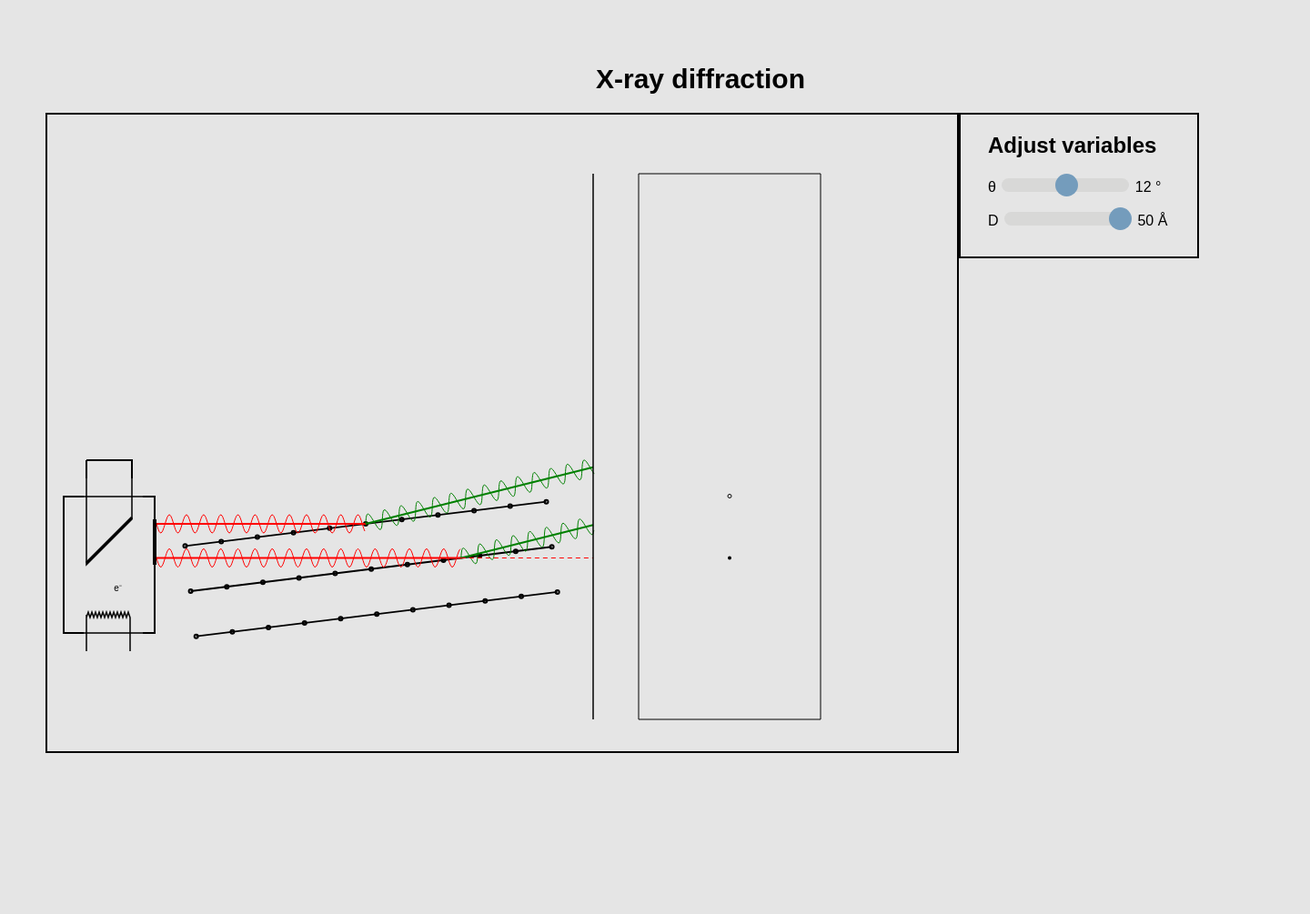
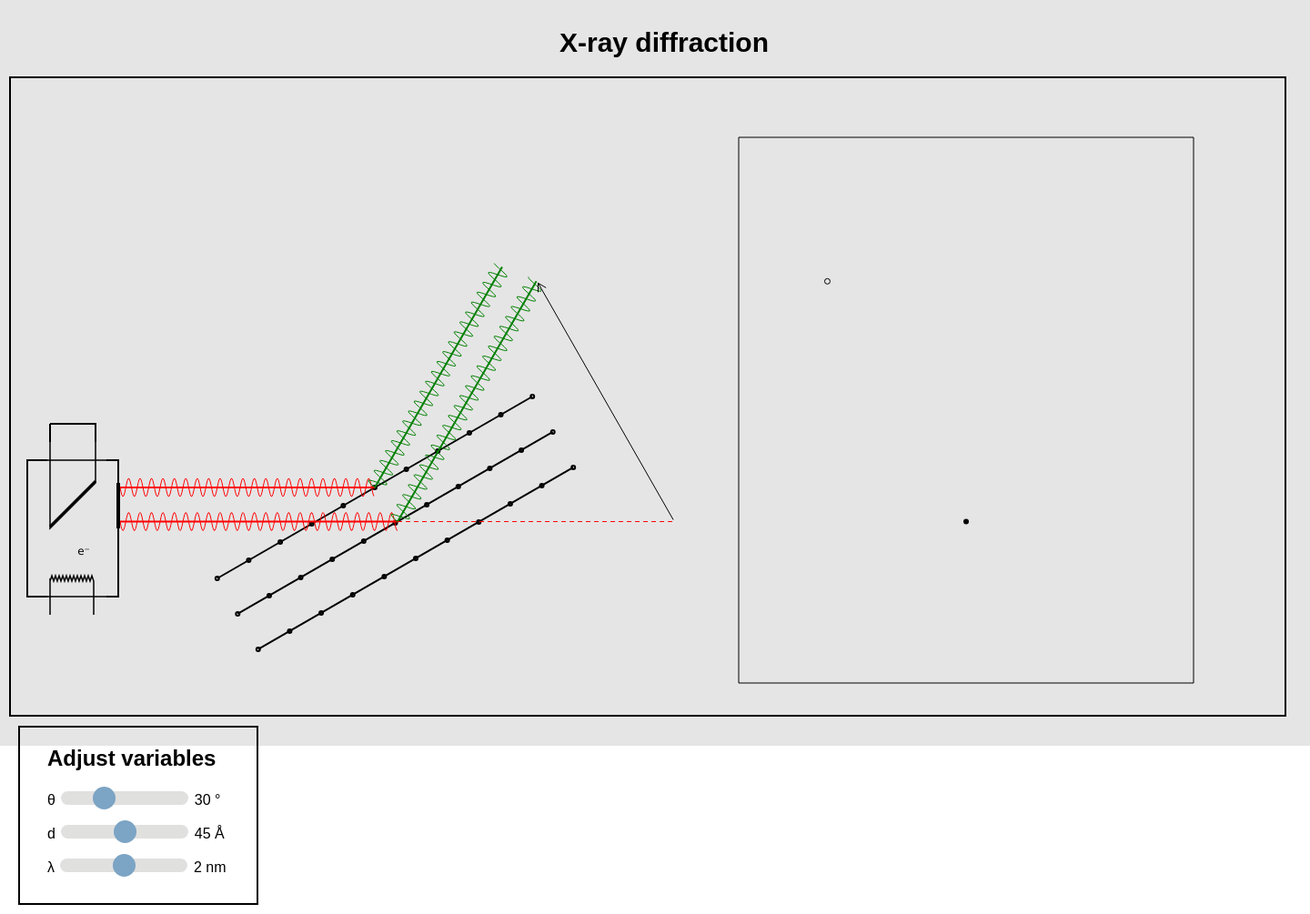
Before and after one commit to Dialpuri/BraggVisualiser, a Flask app: page / in a window 1440 px wide; the page is wider, and only the part inside the window is pictured. Shown: that part at 91% size. Before the commit the page ends 828 px from the top of that part, so only its background shows below. Run offline with Flask 2, Linux system fonts and the light colour scheme.

Commit message:
Added S vector and updated maths

```diff
--- a/Static/css/stylesheet.css
+++ b/Static/css/stylesheet.css
@@ -13,8 +13,8 @@ body {
 
 .canvasBorder {
     background-color:#E5E5E5;
-    position: relative;
-    padding: 50px;
+   /* // position: relative; */
+    padding: 10px;
     width: 100%;
     height: 100%;
 }
@@ -22,9 +22,7 @@ body {
 .canvas {
     background-color: #E5E5E5;
     padding:0px;
-    float:left;
-
-    /* display: block; */
+    display:-webkit-inline-box;
     margin: 0px auto;
     border: 2px solid black;
 }
@@ -35,12 +33,13 @@ body {
 }
 
 .slidecontainer{
+    display: block;
     float:left;
     padding: 0 30 30 30;
     width: 200px;
     color:black;
     border: 2px solid black;
-
+    margin: 10px;
 }
 
 .slider {
--- a/Static/js/rotated.js
+++ b/Static/js/rotated.js
@@ -1,8 +1,11 @@
+// Created by Jordan Dialpuri 2021, jsd523@york.ac.uk
+
 window.onload = function () {
     var c = document.getElementById("myCanvas");
     var ctx = c.getContext("2d");
     var thetaSlider = document.getElementById('theta');
     var dSlider = document.getElementById('d');
+    var wavelengthSlider = document.getElementById('wavelength')
 
     function getCursorPosition(canvas, event) {
         const rect = canvas.getBoundingClientRect()
@@ -14,7 +17,6 @@ window.onload = function () {
     const canvas = document.querySelector('canvas')
     canvas.addEventListener('mousedown', function (e) {
         getCursorPosition(canvas, e)
-        console.log("PRESS")
     })
 
     width = canvas.width;
@@ -26,10 +28,11 @@ window.onload = function () {
     const BRAGG_PLANES = 3;
     const CENTRAL_X = width / 2;
     const CENTRAL_Y = height / 2;
-    const REFLECTION_POINT = [CENTRAL_X - 150, CENTRAL_Y + 100]; // Change this to change the position of the diagram
+    const REFLECTION_POINT = [CENTRAL_X - 300, CENTRAL_Y + 100]; // Change this to change the position of the diagram
     const XRAY_SOURCE = [20, REFLECTION_POINT[1] + 15, 100, 150] // xPos, yPos, width, height
     const XRAY_SOURCE_X = (XRAY_SOURCE[0] + XRAY_SOURCE[2])
-    const DETECTOR_POSITION = width - 400
+    const DETECTOR_POSITION = width - 600
+    const DETECTOR_WIDTH = 500
     const SECOND_XRAY_Y = REFLECTION_POINT[1] + (0.25 * XRAY_SOURCE[3])
     const ATOM_SPACING = 40
     const XRAY_SOURCE_OUTER_WIDTH = 100
@@ -43,13 +46,13 @@ window.onload = function () {
     var bottomXrayCrystalCrossX;
     var radians;
     var radians_90;
-    var d = 50;
-    var theta = 7;
-    var topRefDetY;
-    var bottomRefDetY;
+    var d = 45;
+    var theta = 30;
+    var wavelength = 2;
     var isBraggSatisfied = false;
-    var currentAverageY;
-    var correctAverageY
+    var correctPos;
+    var passthroughCoords;
+    var refractedCoords;
 
     //Animate the electron coming from the coil.
     var ey = XRAY_SOURCE[1] - 45 + XRAY_SOURCE_OUTER_HEIGHT - XRAY_COIL_HEIGHT
@@ -58,6 +61,7 @@ window.onload = function () {
         requestAnimationFrame(animate)
         ctx.clearRect(40, 400, 65, 200)
         ctx.beginPath()
+        ctx.font = "12px Verdana";
         ctx.fillText("e⁻", ex, ey)
         ctx.stroke()
         ey -= 2
@@ -78,18 +82,11 @@ window.onload = function () {
             width: XRAY_SOURCE_OUTER_WIDTH,
             height: XRAY_SOURCE_OUTER_HEIGHT
         },
-        {
-            name: "Detector",
-            description: "Detects X-rays ",
-            x: DETECTOR_POSITION,
-            y: XRAY_SOURCE[1] - 400,
-            width: 10,
-            height:  600
-        },
+
         {
             name: "Diffraction Pattern",
             description: "What is shown on the detector",
-            x: DETECTOR_POSITION +50,
+            x: DETECTOR_POSITION + 50,
             y: XRAY_SOURCE[1] - 400,
             width: 200,
             height:  600
@@ -113,7 +110,13 @@ window.onload = function () {
 
     dSlider.oninput = function () {
         d = parseInt(this.value)
-        document.getElementsByTagName('dValue').innerHTML = (String(this.value + " Å"))
+        document.getElementById('dValue').innerHTML = (String(this.value + " Å"))
+        update()
+    }
+
+    wavelengthSlider.oninput = function() {
+        wavelength = parseInt(this.value)
+        document.getElementById('wavelengthValue').innerHTML = (String(this.value + " nm"))
         update()
     }
 
@@ -129,6 +132,7 @@ window.onload = function () {
         drawRefractedRays()
         draw_xray_passthrough()
         output()
+        draw_s()
         check_bragg(theta, d)
         if (isBraggSatisfied == true) {
             showCorrectDiffractionSpot()
@@ -189,10 +193,8 @@ window.onload = function () {
 
     function drawIncidentRays() {
         //Draw the indident rays coming from the X-ray source.
-
-        var topXRayLength = REFLECTION_POINT[0] - XRAY_SOURCE[0] - XRAY_SOURCE[2] //Calculate the length of the top incident X-ray, because it is at 0 degrees no pythag needed.
-        var bottomXRayLength = bottomXrayCrystalCrossX - XRAY_SOURCE[0] - XRAY_SOURCE[2]    //Calculate the length of the bottom incident X-ray, because it is at 0 degrees no pythag needed.
-
+        var topXRayLength = REFLECTION_POINT[0] - XRAY_SOURCE_X //Calculate the length of the top incident X-ray, because it is at 0 degrees no pythag needed.
+        var bottomXRayLength = bottomXrayCrystalCrossX - XRAY_SOURCE_X   //Calculate the length of the bottom incident X-ray, because it is at 0 degrees no pythag needed.
         //Configure appearance of the lines
         ctx.lineWidth = 2;
         ctx.setLineDash([0, 0])
@@ -215,11 +217,13 @@ window.onload = function () {
 
     function drawRefractedRays() {
 
-        topRefDetY = (DETECTOR_POSITION - REFLECTION_POINT[0]) * Math.tan(2 * radians) //Calculate the y displacement from the reflection point to where the top diffracted ray crosses the detector
-        bottomRefDetY = (DETECTOR_POSITION - bottomXrayCrystalCrossX) * Math.tan(2 * radians) //Calculate the y displacement from the reflection point to where the bottom diffracted ray crosses the detector
+        var topXRayLength = REFLECTION_POINT[0] - XRAY_SOURCE_X //Calculate the length of the top incident X-ray, because it is at 0 degrees no pythag needed.
+        var bottomXRayLength = bottomXrayCrystalCrossX - XRAY_SOURCE_X   //Calculate the length of the bottom incident X-ray, because it is at 0 degrees no pythag needed.
 
-        var topXRayLength = Math.sqrt((DETECTOR_POSITION - REFLECTION_POINT[0]) ** 2 + topRefDetY ** 2)
-        var bottomXRayLength = Math.sqrt((DETECTOR_POSITION - bottomXrayCrystalCrossX) ** 2 + bottomRefDetY ** 2)
+        var topYDisplacement = topXRayLength * Math.sin(2 * radians)
+        var bottomYDisplacement = bottomXRayLength * Math.sin(2 * radians)
+        var topXDisplacment = topXRayLength * Math.cos(2 * radians)
+        var bottomXDisplacement = bottomXRayLength * Math.cos(2 * radians)
 
         ctx.lineWidth = 2;
 
@@ -227,11 +231,16 @@ window.onload = function () {
         ctx.strokeStyle = 'green'
 
         ctx.moveTo(REFLECTION_POINT[0], REFLECTION_POINT[1])
-        ctx.lineTo(DETECTOR_POSITION, REFLECTION_POINT[1] - topRefDetY)
+        ctx.lineTo(REFLECTION_POINT[0] + topXDisplacment, REFLECTION_POINT[1] - topYDisplacement)
 
         ctx.moveTo(bottomXrayCrystalCrossX, SECOND_XRAY_Y)
-        ctx.lineTo(DETECTOR_POSITION, SECOND_XRAY_Y - bottomRefDetY)
+        ctx.lineTo(bottomXrayCrystalCrossX + bottomXDisplacement, SECOND_XRAY_Y - bottomYDisplacement)
         ctx.stroke()
+
+        refractedCoords = {
+            x: bottomXrayCrystalCrossX + bottomXDisplacement,
+            y: SECOND_XRAY_Y - bottomYDisplacement
+        }
 
         sinWave(REFLECTION_POINT[0], REFLECTION_POINT[1], 2 * theta, topXRayLength, -1)
         sinWave(bottomXrayCrystalCrossX, SECOND_XRAY_Y, 2 * theta, bottomXRayLength, -1)
@@ -241,10 +250,15 @@ window.onload = function () {
 
         ctx.setLineDash([5, 4])
         ctx.strokeStyle = 'red'
+        var bottomXRayLength = bottomXrayCrystalCrossX - XRAY_SOURCE_X   //Calculate the length of the bottom incident X-ray, because it is at 0 degrees no pythag needed.
 
         ctx.beginPath()
         ctx.moveTo(bottomXrayCrystalCrossX, SECOND_XRAY_Y)
-        ctx.lineTo(DETECTOR_POSITION, SECOND_XRAY_Y)
+        ctx.lineTo(bottomXrayCrystalCrossX + bottomXRayLength, SECOND_XRAY_Y)
+        passthroughCoords = {
+            x: bottomXrayCrystalCrossX + bottomXRayLength,
+            y: SECOND_XRAY_Y
+        }
         ctx.stroke()
     }
 
@@ -252,19 +266,24 @@ window.onload = function () {
         ctx.beginPath()
         ctx.strokeStyle = 'black'
         ctx.setLineDash([0, 0])
-        ctx.rect(DETECTOR_POSITION + 50, XRAY_SOURCE[1] - 400, 200, 600)
-        ctx.rect(DETECTOR_POSITION, XRAY_SOURCE[1] - 400, 0, 600)
+        ctx.rect(DETECTOR_POSITION, XRAY_SOURCE[1] - 400, DETECTOR_WIDTH, 600)
         ctx.stroke()
 
         ctx.beginPath()
-        ctx.arc(DETECTOR_POSITION + 150, SECOND_XRAY_Y, 2, 0, 2 * Math.PI)
+        ctx.arc(DETECTOR_POSITION + (DETECTOR_WIDTH/2), SECOND_XRAY_Y, 3, 0, 2 * Math.PI)
         ctx.fill()
 
-        currentAverageY = (SECOND_XRAY_Y - bottomRefDetY + REFLECTION_POINT[1] - topRefDetY) / 2
+        deltaPos = {
+            x: passthroughCoords.x - refractedCoords.x,
+            y: passthroughCoords.y - refractedCoords.y
+        }
 
         ctx.beginPath()
-        ctx.arc(DETECTOR_POSITION + 150, currentAverageY, 2, 0, 2 * Math.PI)
+        ctx.arc(DETECTOR_POSITION + (DETECTOR_WIDTH/2) - deltaPos.x, SECOND_XRAY_Y - deltaPos.y, 3, 0, 2 * Math.PI)
+        //canvas_arrow(ctx,DETECTOR_POSITION + (DETECTOR_WIDTH/2) - 2, SECOND_XRAY_Y - 2 , DETECTOR_POSITION + (DETECTOR_WIDTH/2) - deltaPos.x + 5, SECOND_XRAY_Y - deltaPos.y + 5)
         ctx.stroke()
+
+
     }
 
     function rotate(cx, cy, x, y, angle) {
@@ -282,8 +301,7 @@ window.onload = function () {
         ctx.lineWidth = 1;
 
         var amplitude = 10;
-        var frequency = 3;
-
+        var frequency = wavelength;
 
         for (var x = 0; x < lineLength; x++) {
             var y = startY + amplitude * amplitudeSign * Math.sin(x / frequency)
@@ -293,7 +311,26 @@ window.onload = function () {
         ctx.stroke();
     }
 
-    function draw_crystal(d, theta) {
+    function draw_s(){
+        ctx.beginPath()
+        canvas_arrow(ctx, passthroughCoords.x - 2, passthroughCoords.y - 2, refractedCoords.x + 2, refractedCoords.y + 2)
+        ctx.stroke()
+    }
+
+    function canvas_arrow(context, fromx, fromy, tox, toy) {
+        var headlen = 10; // length of head in pixels
+        var dx = tox - fromx;
+        var dy = toy - fromy;
+        var angle = Math.atan2(dy, dx);
+        context.moveTo(fromx, fromy);
+        context.lineTo(tox, toy);
+        context.lineTo(tox - headlen * Math.cos(angle - Math.PI / 6), toy - headlen * Math.sin(angle - Math.PI / 6));
+        context.moveTo(tox, toy);
+        context.lineTo(tox - headlen * Math.cos(angle + Math.PI / 6), toy - headlen * Math.sin(angle + Math.PI / 6));
+      }
+
+    function draw_crystal(d) {
+
         ctx.setLineDash([0, 0])
         ctx.lineWidth = 2;
         ctx.strokeStyle = 'black';
@@ -334,31 +371,30 @@ window.onload = function () {
 
                 bottomXrayCrystalCrossX = calculateGradient(ax, bx, SECOND_XRAY_Y, gradient)
             }
+
             ctx.stroke()
         }
     }
 
     function check_bragg(value, d) {
 
-        wavelength = 15
         n = 1
-        d = d / 4
-        factor = 11
+        d = d / 10
+        factor = 1
 
-        // console.log("Theta:", value)
-        // console.log("Radians:", Math.sin(factor * radians), Math.sin(factor * radians).toFixed(2))
-        // console.log("Bragg:", wavelength / (2 * d), (wavelength / (2 * d)).toFixed(2))
+        console.log("Theta:", value)
+        console.log("Radians:", Math.sin(factor * radians), Math.sin(factor * radians).toFixed(2))
+        console.log("Bragg:", wavelength / (2 * d), (wavelength / (2 * d)).toFixed(2))
 
         if ((Math.sin(factor * radians).toFixed(2)) == (wavelength / (2 * d)).toFixed(2)) {
             isBraggSatisfied = true
-            correctAverageY = currentAverageY
-            //console.log("YES")
+            correctPos = { x: DETECTOR_POSITION + (DETECTOR_WIDTH/2) - deltaPos.x,y: SECOND_XRAY_Y - deltaPos.y}
         }
     }
 
     function showCorrectDiffractionSpot() {
         ctx.beginPath()
-        ctx.arc(DETECTOR_POSITION + 150, correctAverageY, 2, 0, 2 * Math.PI)
+        ctx.arc(correctPos.x, correctPos.y, 3, 0, 2 * Math.PI)
         ctx.fill()
 
     }
@@ -368,13 +404,23 @@ window.onload = function () {
         return x
     }
 
+    function getXY(canvas, event) {
+        var rect = canvas.getBoundingClientRect();  // absolute position of canvas
+        return {
+            x: event.clientX - rect.left,
+            y: event.clientY - rect.top
+        }
+    }
+
     canvas.addEventListener('mousemove', function (e) {
-        ctx.clearRect(0,0,500,30)
+        ctx.clearRect(0,0,500,75)
+        var pos = getXY(canvas, e)
         boundingBoxes.forEach(function(d) {
-            if ((e.clientX < (d.x + d.width)) && ((e.clientX > d.x))) {
-                if ((e.clientY < (d.y + d.height)) && ((e.clientY > d.y))) {
-                    ctx.clearRect(0,0,500,30)
-                    ctx.fillText((d.name + " " + d.description), 10, 20)
+            if ((pos.x < (d.x + d.width)) && ((pos.x > d.x))) {
+                if ((pos.y < (d.y + d.height)) && ((pos.y > d.y))) {
+                    ctx.rect(10,0,500,75)
+                    ctx.font = "18px Verdana";
+                    ctx.fillText((d.name + " " + d.description), 10, 30)
                 }
             }
         })
--- a/Templates/index.html
+++ b/Templates/index.html
@@ -7,24 +7,25 @@
 
 <body>
 
-<div class = "canvasBorder" width="1000">
+<div class = "canvasBorder" width="1400">
     <h1 class = "title">X-ray diffraction</h1>
-    <canvas id="myCanvas" class = "canvas" width="1000px" height="700px">
+    <canvas id="myCanvas" class = "canvas" width="1400px" height="700px">
     Your browser does not support the HTML canvas tag.</canvas>
 
     <div class="slidecontainer">
         <h2 class = "sliderTitle">Adjust variables</h2>
         θ
-        <input type="range" min="4" max="19.8" step = "0.1" value="12" class="slider" id="theta" />
-        <label id = "thetaValue">12 °</label>
+        <input type="range" min="15" max="38" step = "0.1" value="22" class="slider" id="theta" />
+        <label id = "thetaValue">30 °</label>
         <p></p>
-        D
-        <input type="range" min="25" max="50" step = "1" value="50" class="slider" id="d"/>
-        <label id = "dValue">50 Å</label>
+        d
+        <input type="range" min="25" max="45" step = "1" value="35" class="slider" id="d"/>
+        <label id = "dValue">45 Å</label>
+        <p></p>
+        λ
+        <input type="range" min="2" max="6" step = "1" value="4" class="slider" id="wavelength"/>
+        <label id = "wavelengthValue">2 nm</label>
 
-        <!-- Wavelength
-        <input type="range" min="50" max="200" step = "1" value="50" class="slider" id="wavelength">
-        -->
     </div>
 </div>
 </body>
```
